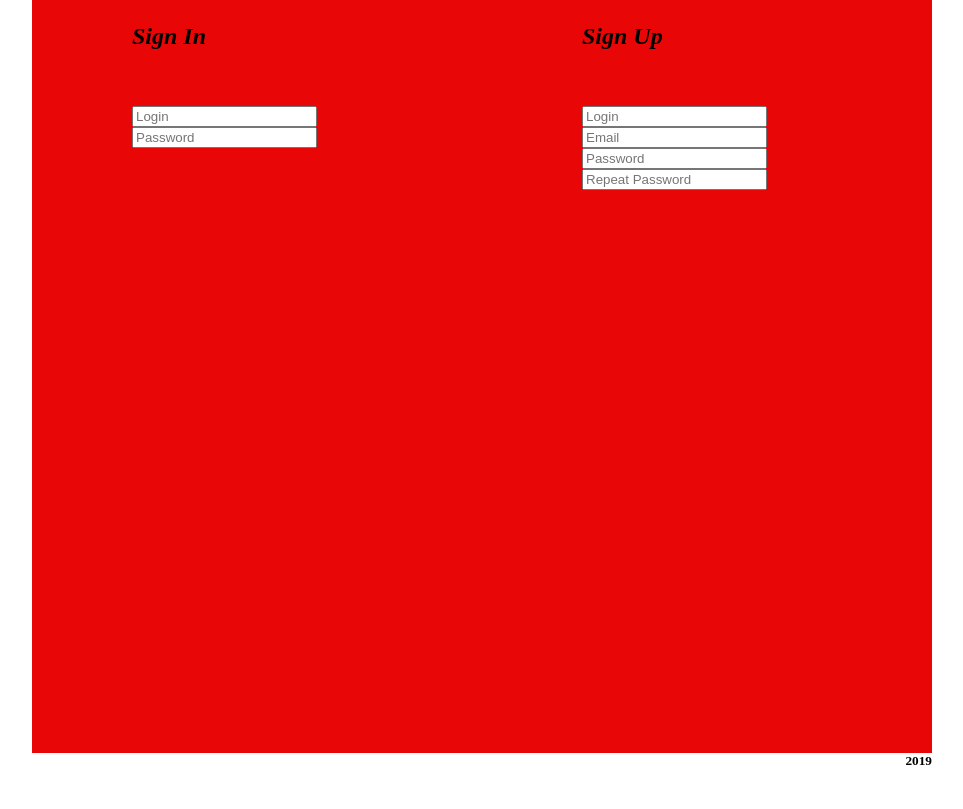
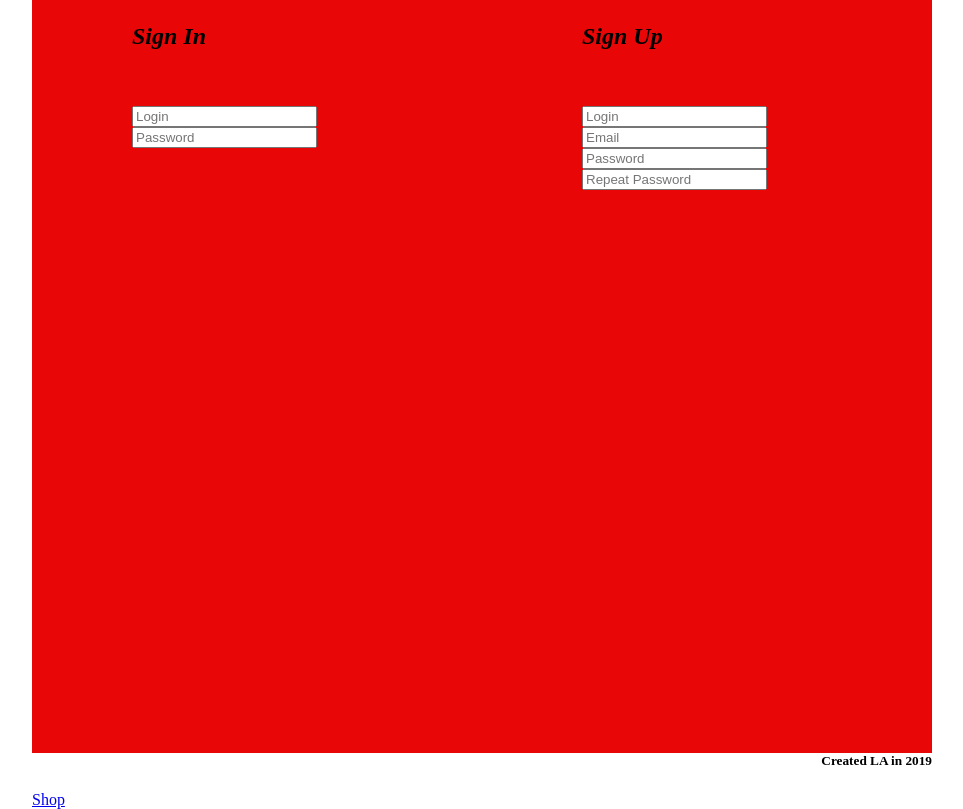
Before and after one commit to Elena3010/My-first-project, a website: page index.html in a window 1280 px wide. Shown: the part 307-1116 px from the top of the page, without its empty margins (158-1121 px from the left). Before the commit the page ends 1076 px from the top, so only its background shows below. Drawn offline with Linux system fonts and the light colour scheme.

Commit message:
Add files via upload

```diff
--- a/index.html
+++ b/index.html
@@ -41,9 +41,13 @@
 			</div>
             <div class="footer" style="text-align:right">
 				<br>
-				<h5>2019</h5>
+				<h5> Created LA in 2019</h5>
 
 			</div>
+			<div>
+				<a href="https://animalpark.by/"> Shop </a>
+			</div>
+
         </div>
     </body>
 
```
